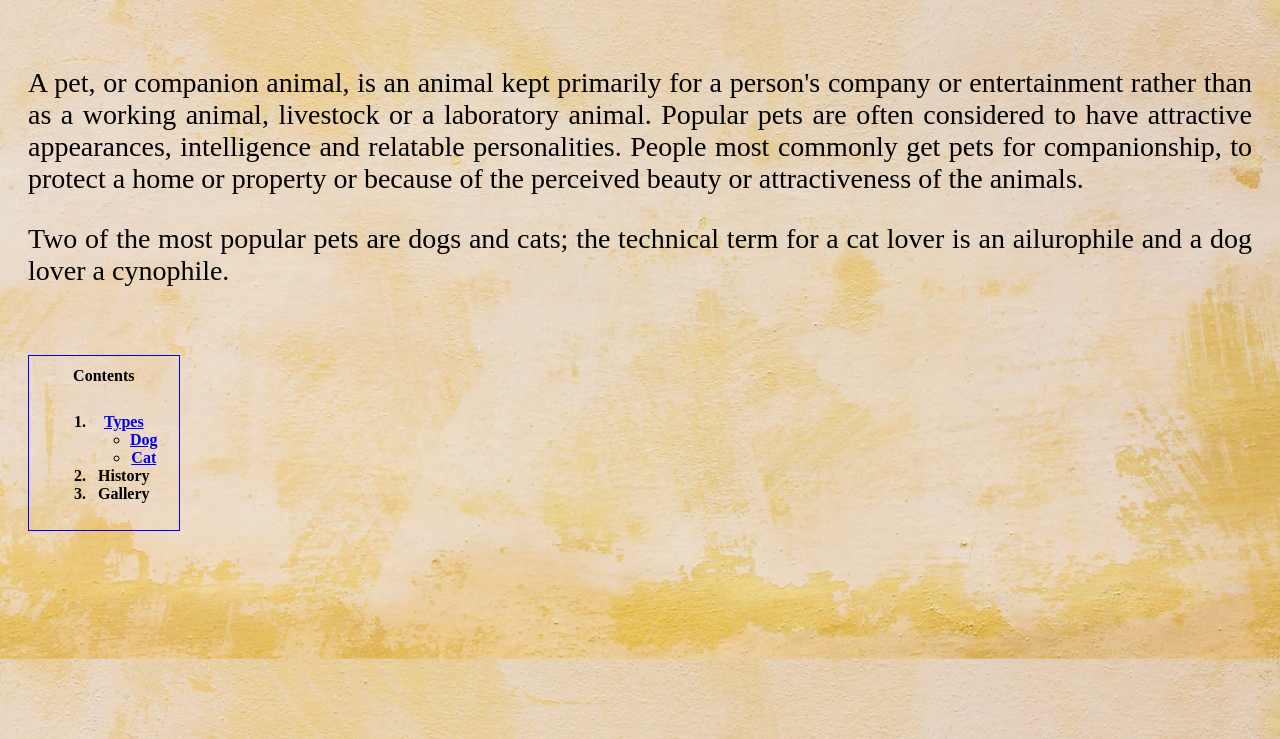
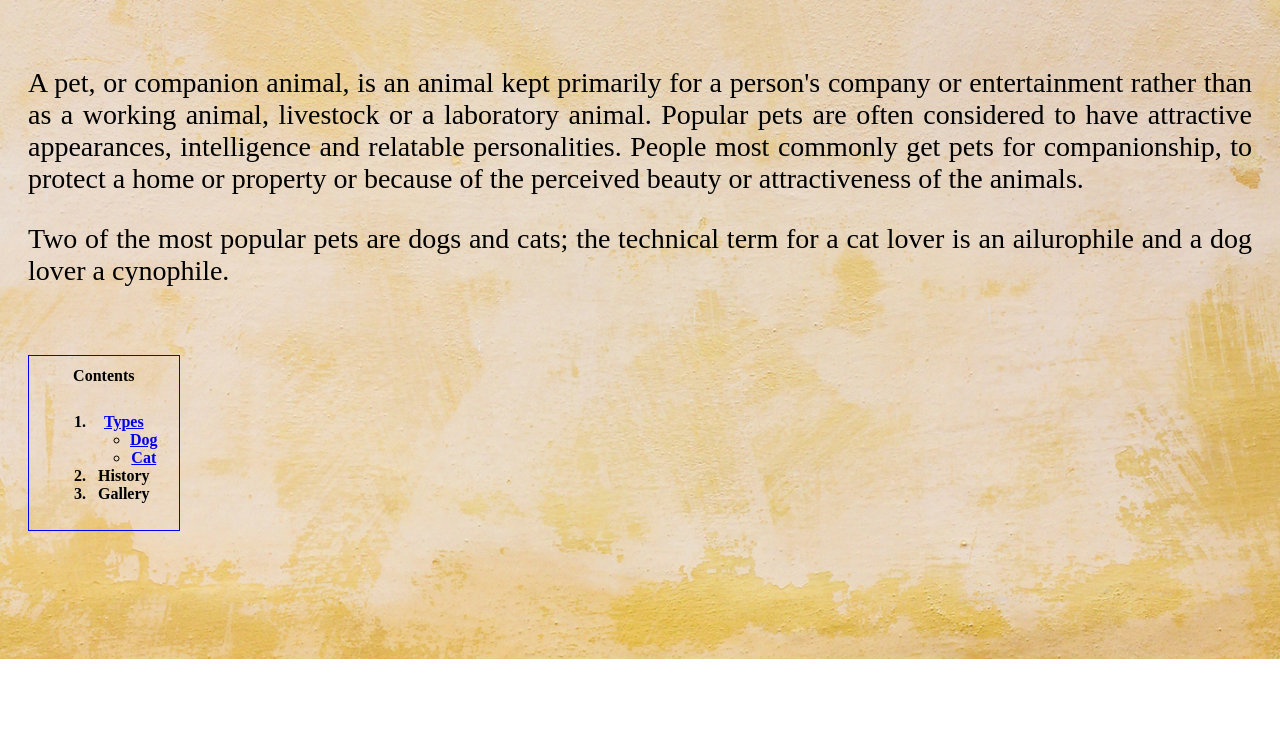
Before and after one commit to ashwinpaulallen/Harvard-Project0, a plain HTML site: page index.html in a window 1280 px wide. Shown: the part 61-800 px from the top of the page. Drawn offline with Linux system fonts and the light colour scheme.

Commit message:
Update style.css

```diff
--- a/css/style.css
+++ b/css/style.css
@@ -7,7 +7,8 @@ h2 {
 }
 body {
     background-image: url("../resources/bg.jpg");
-    background-size: cover;
+    background-size: 100%;
+    background-repeat: no-repeat;
 }
 
 #content{
```
